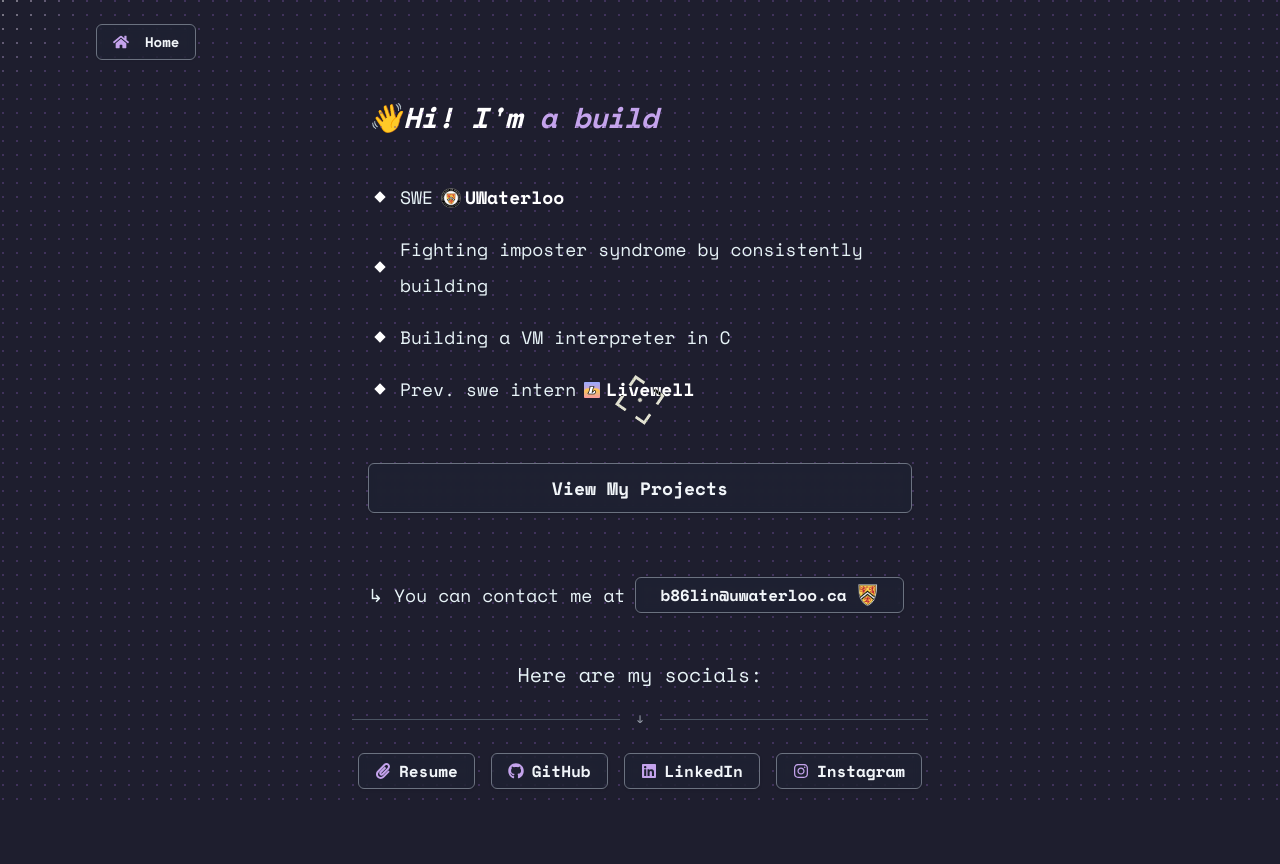
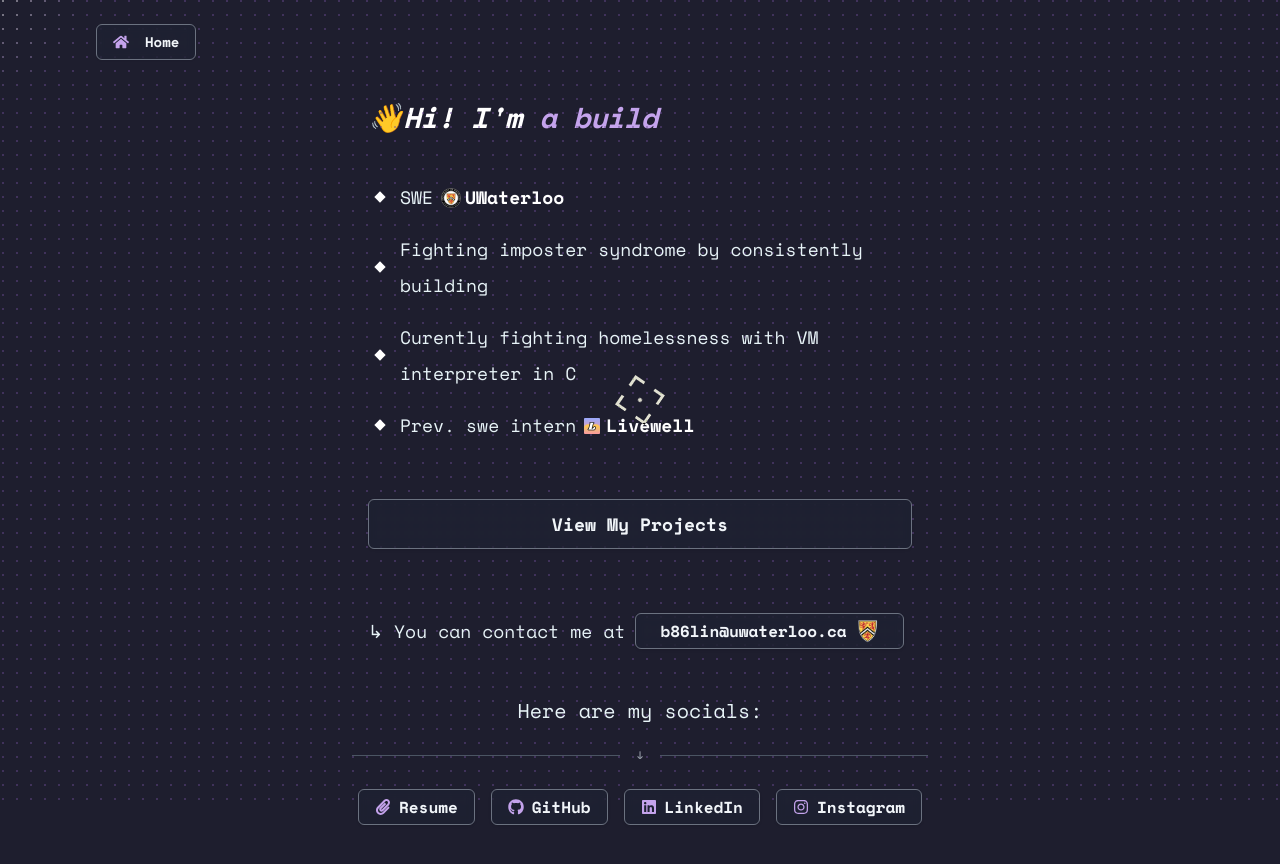
Before and after one commit to Blynkosaur/personal-portfolio-v2, a Next.js app: page / in a window 1280 px wide. Shown: the top 864 px of the page. Built offline with nearby package versions, Linux system fonts and the light colour scheme.

Commit message:
new project

```diff
--- a/src/app/page.js
+++ b/src/app/page.js
@@ -311,7 +311,7 @@ export default function Home() {
               }}
             >
               <div className="absolute left-2 top-1/2 w-[8px] h-[8px] bg-white rotate-45 transform -translate-y-1/2 transition-all duration-300 group-hover:rotate-90 group-hover:scale-110"></div>
-              Building a{" "}
+              Curently fighting homelessness with{" "}
               <span
                 className="font-medium hover:text-[#c4a3ec] transition-colors duration-200 cursor-pointer"
                 style={{
@@ -323,7 +323,7 @@ export default function Home() {
                 {programmingHover && (
                   <Highlighter action="underline" color="#ffffff">
                     <span style={{ fontWeight: "bold", color: "#c4a3ec" }}>
-                      VM interpreter
+                      Outreach Pilot
                     </span>
                   </Highlighter>
                 )}
```
